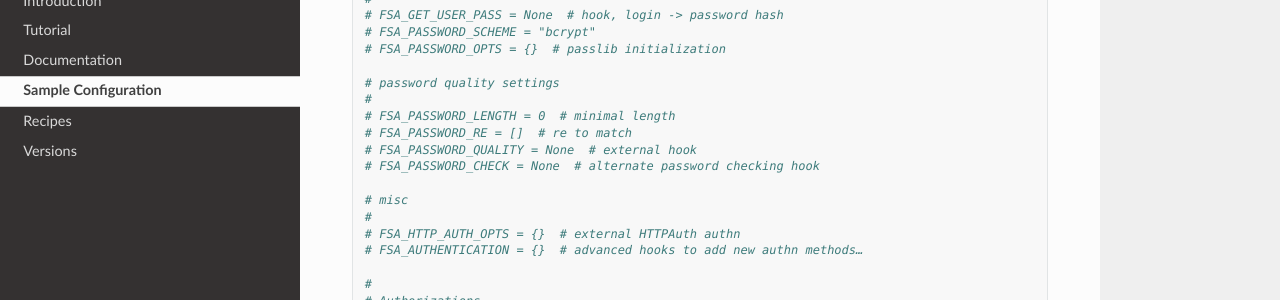
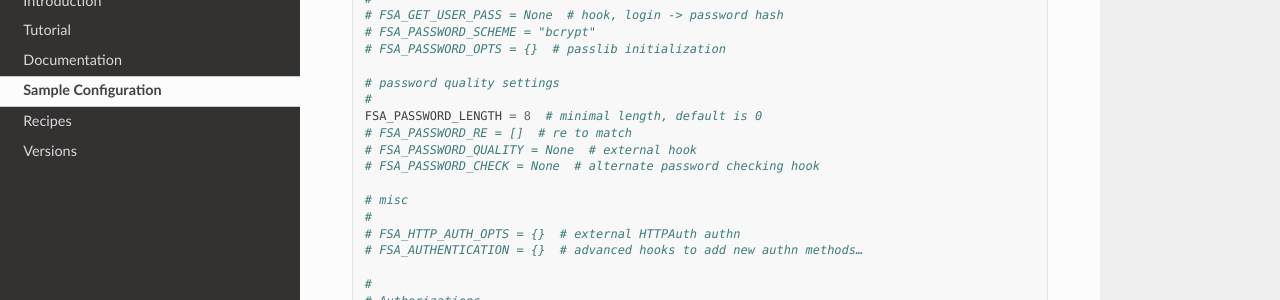
Before and after one commit to zx80/flask-simple-auth, a Sphinx documentation site: the page built from docs/CONFIG.md, in a window 1280 px wide and 900 px high, scrolled down 984 px. Shown: the part 151-451 px from the top of the window. Built offline with Sphinx 7.4.7 and the Read the Docs theme 2.0.0, drawn with Linux system fonts in a browser that asks for light colours; pages that are not in the unit, such as notebooks, are missing from menus.

Commit message:
recommend a value

```diff
--- a/docs/CONFIG.md
+++ b/docs/CONFIG.md
@@ -64,7 +64,7 @@ FSA_ERROR_RESPONSE = "json:error"  # plain (default), json, json:<property-name>
 
 # password quality settings
 #
-# FSA_PASSWORD_LENGTH = 0  # minimal length
+FSA_PASSWORD_LENGTH = 8  # minimal length, default is 0
 # FSA_PASSWORD_RE = []  # re to match
 # FSA_PASSWORD_QUALITY = None  # external hook
 # FSA_PASSWORD_CHECK = None  # alternate password checking hook
```
